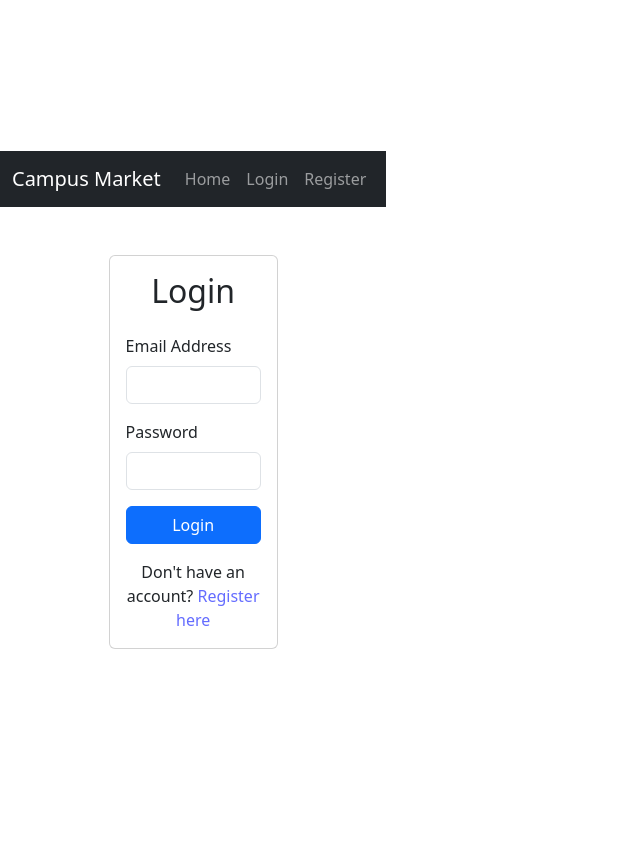
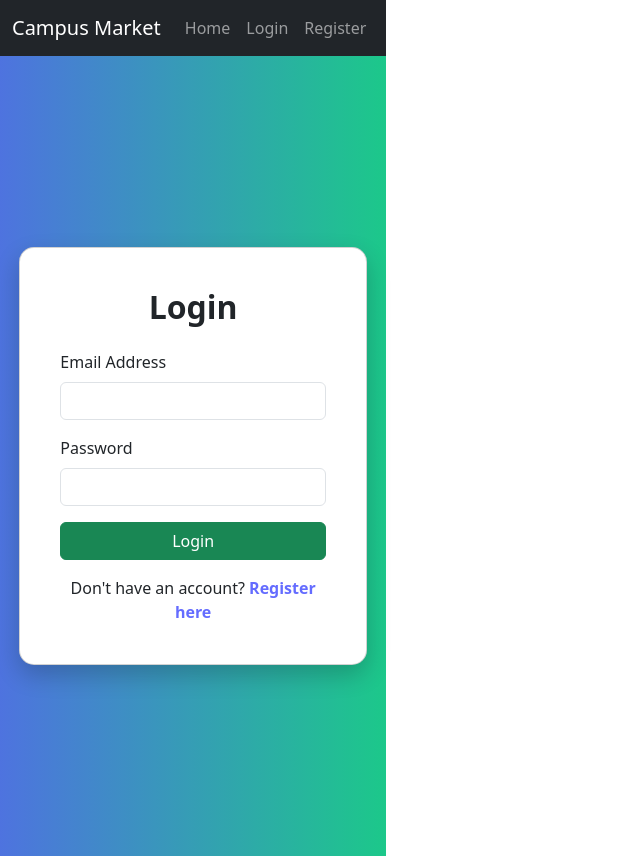
Before and after one commit to GOKULLSS/Academic-Resource-sharing-platform, a React (Vite) app in the folder client/: page /login in a window 1280 px wide. Shown: the whole page, without its empty margins (0-640 px from the left). Before the commit the page ends 800 px from the top, so only its background shows below. Built offline with nearby package versions, Linux system fonts and the light colour scheme.

Commit message:
login page color changed

```diff
--- a/client/src/components/Navbar.jsx
+++ b/client/src/components/Navbar.jsx
@@ -13,8 +13,8 @@ const NavigationBar = () => {
     };
 
     return (
-        <Navbar bg="dark" variant="dark" expand="lg" sticky="top">
-            <Container>
+        <Navbar bg="dark" variant="dark" expand="lg" sticky="top" className="w-100">
+            <Container fluid>
                 <Navbar.Brand as={Link} to="/">Campus Market</Navbar.Brand>
                 <Navbar.Toggle aria-controls="basic-navbar-nav" />
                 <Navbar.Collapse id="basic-navbar-nav">
--- /dev/null
+++ b/client/src/pages/Login.css
@@ -0,0 +1,15 @@
+.login-page {
+  min-height: 100vh;
+  width: 100%;
+  background: linear-gradient(to right, #4e73df, #1cc88a);
+  display: flex;
+  justify-content: center;
+  align-items: center;
+}
+
+.login-card {
+  width: 90%;
+  max-width: 420px;
+  border-radius: 15px;
+  box-shadow: 0 10px 25px rgba(0, 0, 0, 0.2);
+}
--- a/client/src/pages/Login.jsx
+++ b/client/src/pages/Login.jsx
@@ -1,40 +1,49 @@
-import { useState, useContext, useEffect } from 'react';
-import { useNavigate, Link } from 'react-router-dom';
-import { Container, Row, Col, Form, Button, Card, Alert } from 'react-bootstrap';
-import AuthContext from '../context/AuthContext';
+import { useState, useContext, useEffect } from "react";
+import { useNavigate, Link } from "react-router-dom";
+import {
+  Container,
+  Row,
+  Col,
+  Form,
+  Button,
+  Card,
+  Alert,
+} from "react-bootstrap";
+import AuthContext from "../context/AuthContext";
+import "./Login.css";
 
 const Login = () => {
-    const [email, setEmail] = useState('');
-    const [password, setPassword] = useState('');
-    const [error, setError] = useState('');
+  const [email, setEmail] = useState("");
+  const [password, setPassword] = useState("");
+  const [error, setError] = useState("");
   const { login, user } = useContext(AuthContext);
   const navigate = useNavigate();
 
   useEffect(() => {
     if (user) {
-            navigate('/');
+      navigate("/");
     }
   }, [user, navigate]);
 
   const handleSubmit = async (e) => {
     e.preventDefault();
-        setError('');
+    setError("");
     try {
       await login(email, password);
-            navigate('/');
+      navigate("/");
     } catch (err) {
-            setError(err.response?.data?.message || 'Failed to login');
+      setError(err.response?.data?.message || "Failed to login");
     }
   };
 
   return (
-        <Container className="mt-5">
-            <Row className="justify-content-md-center">
-                <Col md={6}>
-                    <Card>
+  <div className="login-page">
+    <Card className="login-card p-4">
       <Card.Body>
-                            <h2 className="text-center mb-4">Login</h2>
+        <h2 className="text-center mb-4 fw-bold">Login</h2>
+
         {error && <Alert variant="danger">{error}</Alert>}
+
         <Form onSubmit={handleSubmit}>
           <Form.Group className="mb-3">
             <Form.Label>Email Address</Form.Label>
@@ -45,6 +54,7 @@ const Login = () => {
               required
             />
           </Form.Group>
+
           <Form.Group className="mb-3">
             <Form.Label>Password</Form.Label>
             <Form.Control
@@ -54,18 +64,21 @@ const Login = () => {
               required
             />
           </Form.Group>
-                                <Button variant="primary" type="submit" className="w-100">
+
+          <Button variant="success" type="submit" className="w-100">
             Login
           </Button>
         </Form>
+
         <div className="mt-3 text-center">
-                                Don't have an account? <Link to="/register">Register here</Link>
+          Don't have an account?{" "}
+          <Link to="/register" className="fw-bold text-decoration-none">
+            Register here
+          </Link>
         </div>
       </Card.Body>
     </Card>
-                </Col>
-            </Row>
-        </Container>
+  </div>
 );
 };
 
```
Also changed, not shown: 1 other file (tests, documents, lock files or other folders). Lines whose indentation alone changed are shown as unchanged.
